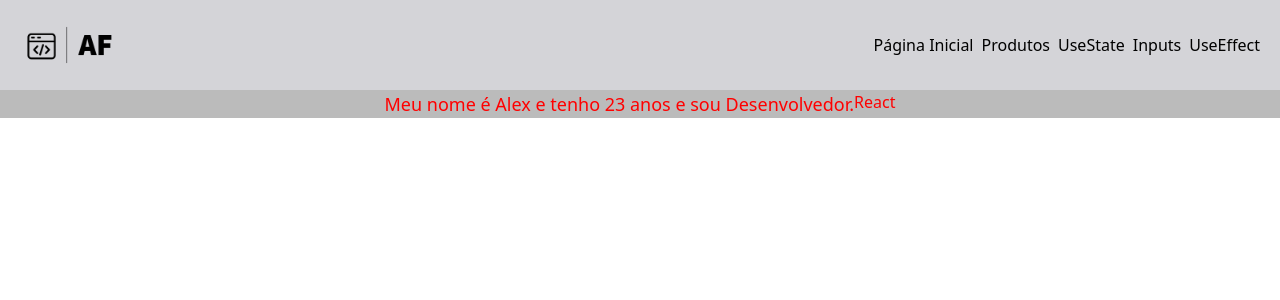
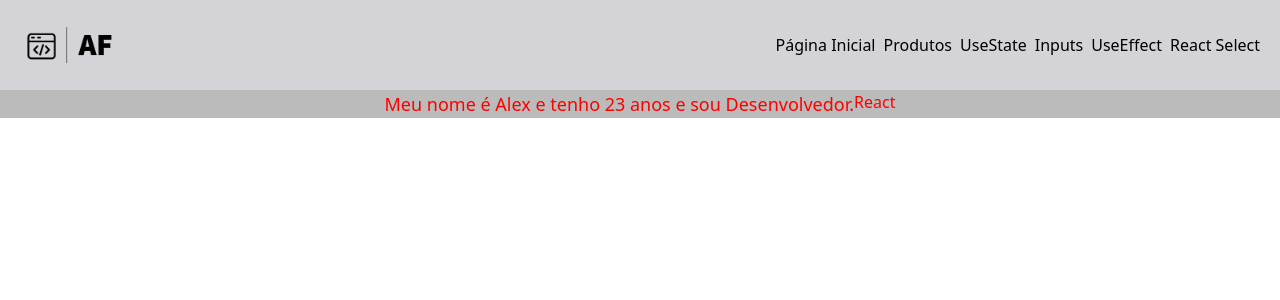
Before and after one commit to alexfilhoo/study-next-js, a Next.js app in the folder primeiroprojeto/: page / in a window 1280 px wide. Shown: the top 300 px of the page. Built offline with nearby package versions, Linux system fonts and the light colour scheme.

Commit message:
feat: add react select link

```diff
--- a/primeiroprojeto/src/components/Topo.tsx
+++ b/primeiroprojeto/src/components/Topo.tsx
@@ -37,6 +37,9 @@ export default function Topo() {
           <li>
             <Link href={"/useeffect"}>UseEffect</Link>
           </li>
+          <li>
+            <Link href={"/react-select"}>React Select</Link>
+          </li>
         </ul>
       </ul>
       <div></div>
```
